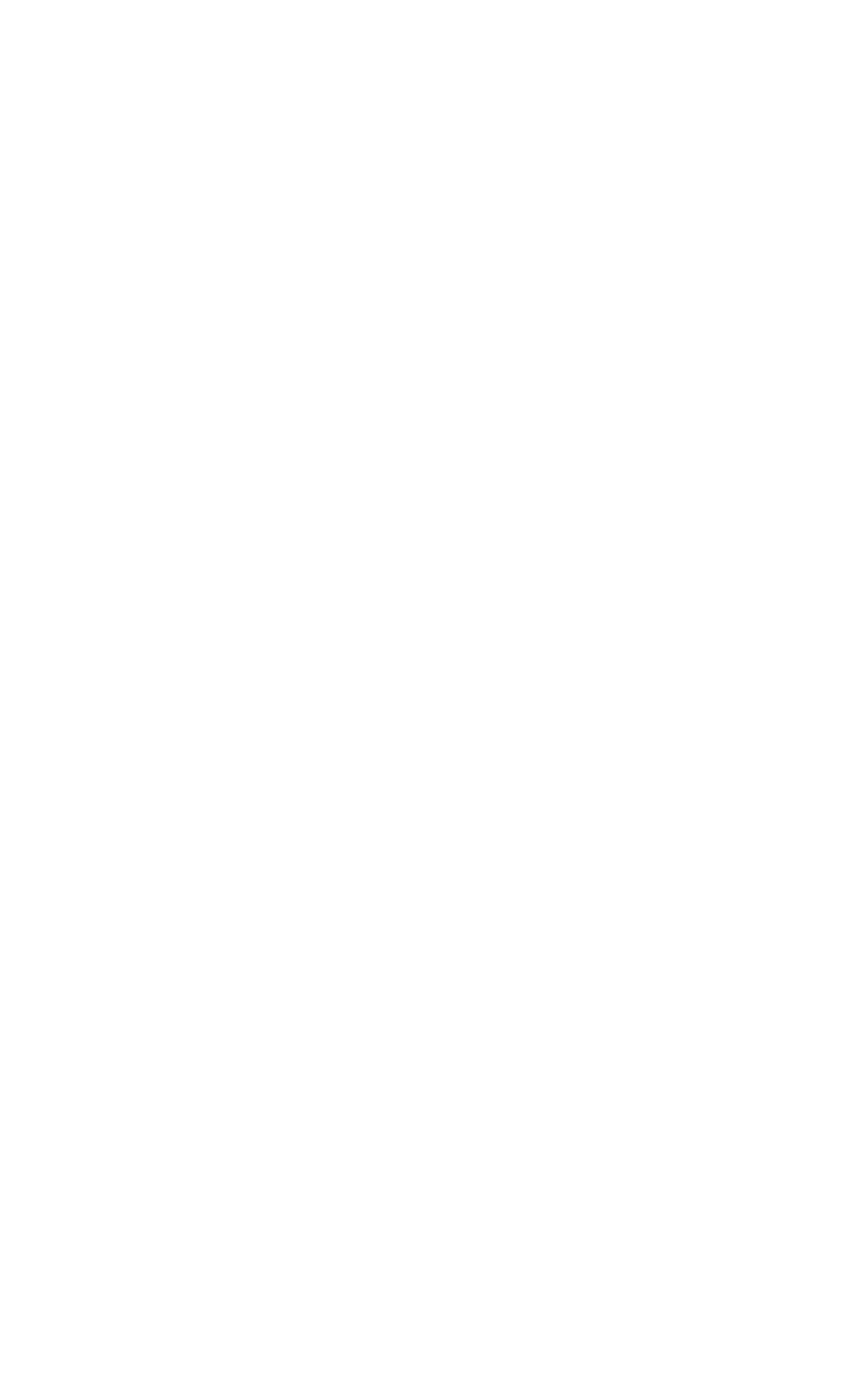
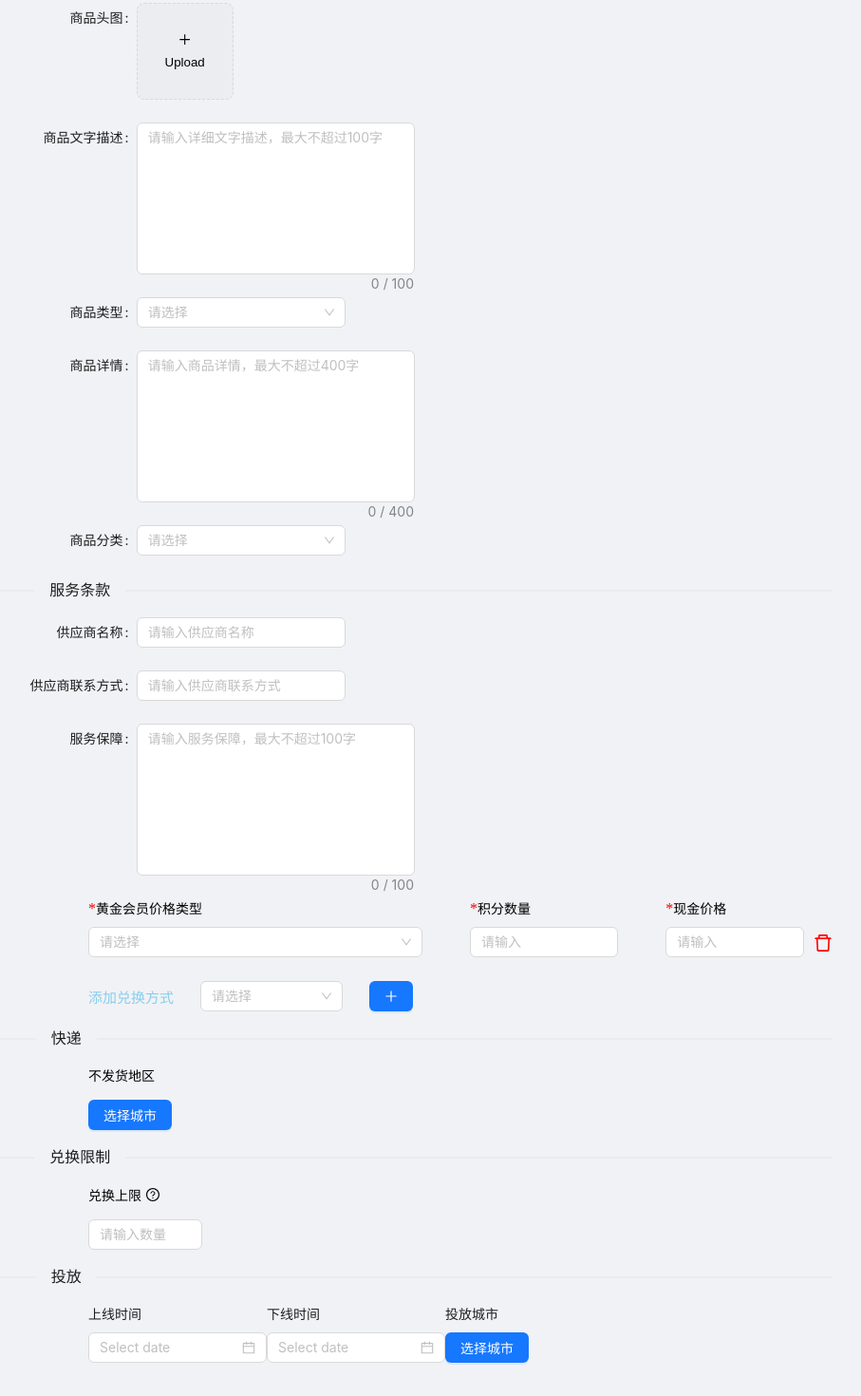
Before and after one commit to MuttonString/-, a React (Vite) app: page /edit in a window 1280 px wide. Shown: the part 140-1610 px from the top of the page at 95% size, without its empty margins (203-1110 px from the left). Before the commit the page ends 800 px from the top, so only its background shows below. Built offline with nearby package versions, Linux system fonts and the light colour scheme.

Commit message:
前端静态基本结构完成

```diff
--- a/src/components/GoodsList/GoodsMain/GoodsTable/index.tsx
+++ b/src/components/GoodsList/GoodsMain/GoodsTable/index.tsx
@@ -4,6 +4,7 @@ import { NavLink } from 'react-router-dom'
 import type { TableColumnsType } from 'antd'
 import styles from './index.module.less'
 
+/* 对商品列表Table部分进行编写 */
 interface DataType {
   key: React.Key
   goodsId: string
--- a/src/components/GoodsList/GoodsMain/index.module.less
+++ b/src/components/GoodsList/GoodsMain/index.module.less
@@ -2,7 +2,7 @@
   margin-top: .625rem;
   padding: 1.2rem;
   min-height: 20rem;
-  max-height: 44rem;
+  max-height: 43rem;
   background-color: white;
   .header {
     display: flex;
--- a/src/components/GoodsList/GoodsMain/index.tsx
+++ b/src/components/GoodsList/GoodsMain/index.tsx
@@ -2,6 +2,7 @@ import React from 'react'
 import { Button, Tabs } from 'antd'
 import type { TabsProps } from 'antd'
 import { ReloadOutlined, ColumnHeightOutlined } from '@ant-design/icons'
+import { useNavigate } from 'react-router-dom'
 import GoodsTable from './GoodsTable'
 import styles from './index.module.less'
 
@@ -22,13 +23,14 @@ const items: TabsProps['items'] = [
 ]
 
 const GoodsMain: React.FC = () => {
+  const navigate = useNavigate()
   return (
     <>
       <div className={styles.main}>
         <header className={styles.header}>
           <div style={{fontWeight: '500', fontSize: '1.125rem'}}>商品列表</div>
           <div className={styles['header-right']}>
-            <Button type='primary'>新建商品</Button>
+            <Button type='primary' onClick={() => navigate('/edit')}>新建商品</Button>
             <ReloadOutlined />
             <ColumnHeightOutlined />
           </div>
--- a/src/components/GoodsList/GoodsTop/index.module.less
+++ b/src/components/GoodsList/GoodsTop/index.module.less
@@ -10,7 +10,7 @@
     align-items: center;
     margin-left: 1.25rem;
     .top-input {
-      min-width: 12.5rem;
+      width: calc(100% - 3.5rem);
       flex-grow: 1;
     }
     &:nth-child(4+n) {
--- a/src/components/GoodsList/index.module.less
+++ b/src/components/GoodsList/index.module.less
@@ -1,4 +1,6 @@
 .main {
   min-height: 55.1rem;
-  padding: 1.25rem;
+  padding-top: 1.25rem;
+  padding-left: 1.25rem;
+  padding-right: 1.25rem;
 }
--- a/src/main.css
+++ b/src/main.css
@@ -1,4 +1,3 @@
 body {
     margin: 0;
-    overflow-y: hidden;
 }
--- a/src/pages/GoodsDetail/index.tsx
+++ b/src/pages/GoodsDetail/index.tsx
@@ -3,7 +3,7 @@ import React from 'react'
 const GoodsDetail: React.FC = () => {
   return (
     <>
-      <div>商品详情</div>
+      <div style={{color: 'red', height: '20000px', backgroundColor: 'pink'}}>商品详情</div>
     </>
   )
 }
--- /dev/null
+++ b/src/pages/GoodsEdit/VipInput/index.module.less
@@ -0,0 +1,18 @@
+.main {
+  display: flex;
+  align-items: center;
+  margin-left: 6rem;
+  justify-content: start;
+  font-size: 14px;
+  gap: 3.125rem;
+  &-2 {
+    display: flex;
+    flex-direction: column;
+    justify-content: center;
+    gap: .625rem;
+  }
+  &-3 {
+    display: flex;
+    gap: .625rem;
+  }
+}
--- /dev/null
+++ b/src/pages/GoodsEdit/VipInput/index.tsx
@@ -0,0 +1,39 @@
+import React from 'react'
+import { Input, Select } from 'antd'
+import { DeleteOutlined } from '@ant-design/icons'
+import styles from './index.module.less'
+
+const VipInput: React.FC = () => {
+  return (
+    <>
+      <main className={styles.main}>
+        <section className={styles['main-2']}>
+          <span><span style={{color:'red', fontSize: '1rem'}}>*</span>黄金会员价格类型</span>
+          <div>
+            <Select placeholder="请选择" style={{ width: '22rem' }}></Select>
+          </div>
+        </section>
+        <section className={styles['main-2']}>
+          <span><span style={{color:'red', fontSize: '1rem'}}>*</span>积分数量</span>
+          <div>
+            <Input placeholder="请输入"></Input>
+          </div>
+        </section>
+
+        <section className={styles['main-3']}>
+          <div className={styles['main-2']}>
+            <span><span style={{color:'red', fontSize: '1rem'}}>*</span>现金价格</span>
+            <div>
+              <Input placeholder="请输入"></Input>
+            </div>
+          </div>
+          <DeleteOutlined
+            style={{ fontSize: '1.25rem', marginTop: '2rem', color: 'red' }}
+          />
+        </section>
+      </main>
+    </>
+  )
+}
+
+export default VipInput
--- /dev/null
+++ b/src/pages/GoodsEdit/index.module.less
@@ -0,0 +1,24 @@
+.main {
+  padding: 1.875rem;
+  padding-left: 12.5rem;
+  padding-right: 12.5rem;
+  min-height: 55.3rem;
+  background-color: #f1f2f6;
+  .vip-inputs {
+    display: flex;
+    flex-direction: column;
+    gap: 1.5625rem;
+    .vip-add {
+      display: flex;
+      gap: 1.75rem;
+      align-items: center;
+      margin-left: 6rem;
+    }
+  }
+  .exchange-question {
+    margin-left: .3rem;
+  }
+  .exchange-question:hover {
+    cursor: pointer;
+  }
+}
--- a/src/pages/GoodsEdit/index.tsx
+++ b/src/pages/GoodsEdit/index.tsx
@@ -1,9 +1,153 @@
 import React from 'react'
+import { Form, Input, Divider, Upload, Select, Button, TreeSelect, DatePicker } from 'antd'
+import { PlusOutlined, QuestionCircleOutlined } from '@ant-design/icons'
+import styles from './index.module.less'
+import VipInput from './VipInput'
+
+/* 全局编辑或新增界面 */
+
+const TextArea = Input.TextArea
+
+const textStyle: React.CSSProperties = {
+  fontSize: '.875rem'
+}
+
+const gapStyle: React.CSSProperties = {
+  marginLeft: '6rem'
+}
 
 const GoodsEdit: React.FC = () => {
+  const uploadButton = (
+    <button style={{ border: 0, background: 'none' }} type="button">
+      <PlusOutlined />
+      <div style={{ marginTop: 8 }}>Upload</div>
+    </button>
+  )
   return (
     <>
-      <div>商品编辑</div>
+      <div className={styles.main}>
+        <Form labelCol={{ span: 4 }} style={{ maxWidth: 'none' }} >
+          <Divider orientation="left">基本信息</Divider>
+          <Form.Item label="商品名称" name="goodsName" wrapperCol={{ span: 6 }}>
+            <Input placeholder="请输入商品名称"></Input>
+          </Form.Item>
+          <Form.Item
+            label="商品头图"
+            name="goodsAvatar"
+            wrapperCol={{ span: 6 }}
+          >
+            <Upload name="goodsAvatar" listType="picture-card">
+              {uploadButton}
+            </Upload>
+          </Form.Item>
+          <Form.Item
+            label="商品文字描述"
+            name="goodsDesc"
+            wrapperCol={{ span: 8 }}
+          >
+            <TextArea
+              showCount
+              maxLength={100}
+              placeholder="请输入详细文字描述，最大不超过100字"
+              style={{ height: '10rem', resize: 'none' }}
+            ></TextArea>
+          </Form.Item>
+          <Form.Item label="商品类型" name="goodsType" wrapperCol={{ span: 6 }}>
+            <Select placeholder="请选择"></Select>
+          </Form.Item>
+          <Form.Item
+            label="商品详情"
+            name="goodsDetail"
+            wrapperCol={{ span: 8 }}
+          >
+            <TextArea
+              showCount
+              maxLength={400}
+              placeholder="请输入商品详情，最大不超过400字"
+              style={{ height: '10rem', resize: 'none' }}
+            ></TextArea>
+          </Form.Item>
+          <Form.Item
+            label="商品分类"
+            name="goodsCategory"
+            wrapperCol={{ span: 6 }}
+          >
+            <TreeSelect placeholder="请选择"></TreeSelect>
+          </Form.Item>
+          <Divider orientation="left">服务条款</Divider>
+          <Form.Item
+            label="供应商名称"
+            name="supplierName"
+            wrapperCol={{ span: 6 }}
+          >
+            <Input placeholder="请输入供应商名称"></Input>
+          </Form.Item>
+          <Form.Item
+            label="供应商联系方式"
+            name="supplierPhone"
+            wrapperCol={{ span: 6 }}
+          >
+            <Input placeholder="请输入供应商联系方式"></Input>
+          </Form.Item>
+          <Form.Item
+            label="服务保障"
+            name="serviceGuarantee"
+            wrapperCol={{ span: 8 }}
+          >
+            <TextArea
+              showCount
+              maxLength={100}
+              placeholder="请输入服务保障，最大不超过100字"
+              style={{ height: '10rem', resize: 'none' }}
+            ></TextArea>
+          </Form.Item>
+        </Form>
+        <div className={styles['vip-inputs']}>
+          <VipInput></VipInput>
+          <div className={styles['vip-add']}>
+            <span style={{fontSize: '.9375rem', color: 'skyblue'}}>添加兑换方式</span>
+            <Select
+              placeholder="请选择"
+              style={{width: '9.375rem'}}
+              options={[
+                { value: '0', label: '积分' },
+                { value: '1', label: '积分+现金' },
+                { value: '2', label: '现金' }
+              ]}
+            ></Select>
+            <Button type='primary'><PlusOutlined></PlusOutlined></Button>
+          </div>
+        </div>
+        <Divider orientation='left'>快递</Divider>
+        <div style={gapStyle}>
+          <div style={textStyle}>不发货地区</div>
+          <Button type='primary' style={{marginTop: '1rem'}}>选择城市</Button>
+        </div>
+        <Divider orientation='left'>兑换限制</Divider>
+        <div style={gapStyle}>
+          <div style={textStyle}>兑换上限<span className={styles['exchange-question']}><QuestionCircleOutlined /></span></div>
+          <Input type='number' placeholder='请输入数量' style={{width: '7.5rem', marginTop: '1rem'}}></Input>
+        </div>
+        <Divider orientation='left'>投放</Divider>
+        <Form
+          layout='inline'
+          style={gapStyle}
+        >
+          <Form.Item name='startDate' label='上线时间' layout='vertical'>
+            <DatePicker></DatePicker>
+          </Form.Item>
+          <Form.Item name='endDate' label='下线时间' layout='vertical'>
+            <DatePicker></DatePicker>
+          </Form.Item>
+          <Form.Item name='allowCity' label='投放城市' layout='vertical'>
+            <Button type='primary'>选择城市</Button>
+          </Form.Item>
+        </Form>
+        <div style={{marginTop: '1.25rem', marginLeft: '4.2rem'}}>
+          <Button type='primary'>提交</Button>
+          <Button style={{marginLeft: '1.25rem'}}>重置</Button>
+        </div>
+      </div>
     </>
   )
 }
```
Also changed, not shown: src/layout/index.tsx (+24 -28 lines).
